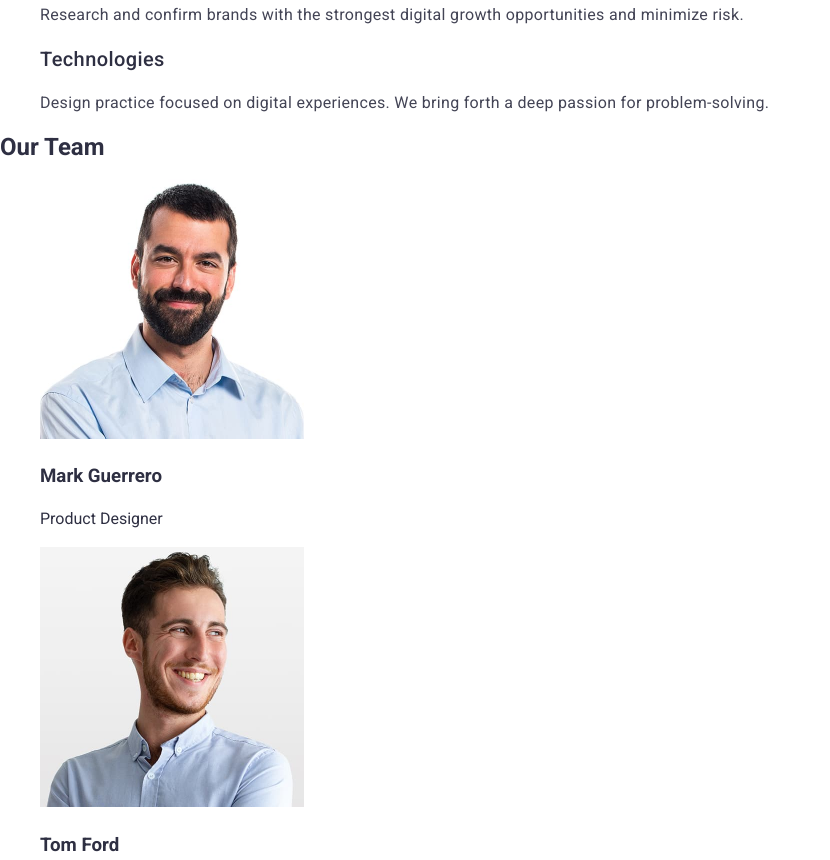
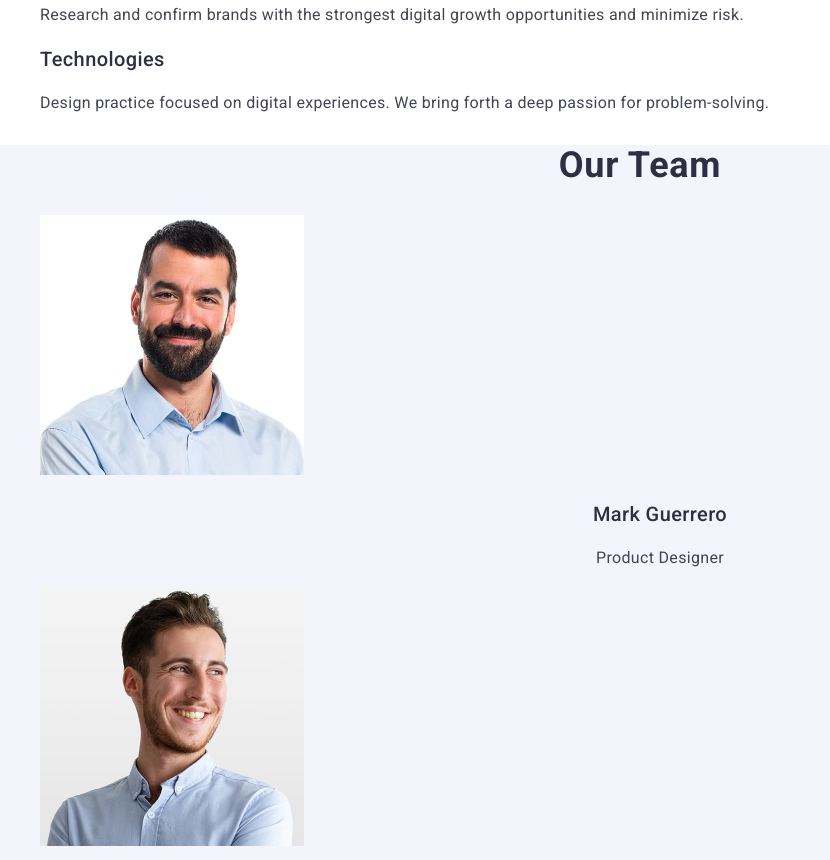
Before and after one commit to Belemonn/gow-markup-hw-02, a plain HTML site: page index.html in a window 1280 px wide. Shown: the part 596-1456 px from the top of the page, without its empty margins (0-830 px from the left). Drawn offline with nearby package versions, Linux system fonts and the light colour scheme.

Commit message:
update team card

```diff
--- a/css/style.css
+++ b/css/style.css
@@ -82,6 +82,7 @@ ul {
     color: #fff;
 }
 
+/* Adventages */
 .our-adventages .adventages-title {
     font-weight: 500;
     font-size: 20px;
@@ -91,9 +92,39 @@ ul {
 }
 
 .our-adventages .text {
-    font-weight: 400;
     font-size: 16px;
     line-height: 1.5;
     letter-spacing: 0.02em;
     color: #434455;
 }
+
+/* Our Team */
+
+.team {
+    background-color: #f4f4fd;
+}
+
+.team-title {
+    font-size: 36px;
+    line-height: 1.11111;
+    letter-spacing: 0.02em;
+    text-align: center;
+    color: #2e2f42;
+}
+
+.team-list .team-name {
+    font-weight: 500;
+    font-size: 20px;
+    line-height: 1.2;
+    letter-spacing: 0.02em;
+    text-align: center;
+    color: #2e2f42;
+}
+
+.team-list .team-text {
+    font-size: 16px;
+    line-height: 1.5;
+    letter-spacing: 0.02em;
+    text-align: center;
+    color: #434455;
+}
--- a/index.html
+++ b/index.html
@@ -89,7 +89,7 @@
       </section>
       <section class="team">
         <h2 class="team-title">Our Team</h2>
-        <ul>
+        <ul class="team-list">
           <li>
             <img
               src="./images/mark.jpg"
```
